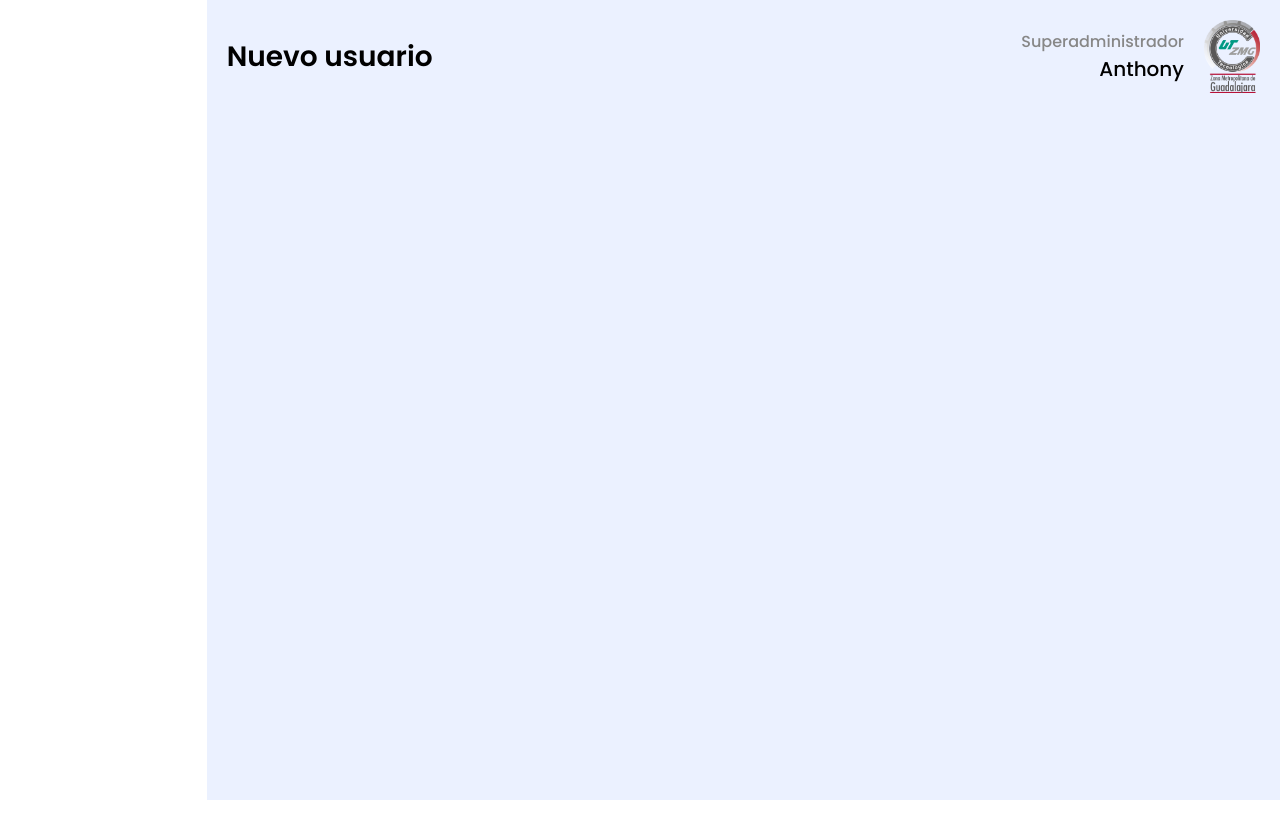
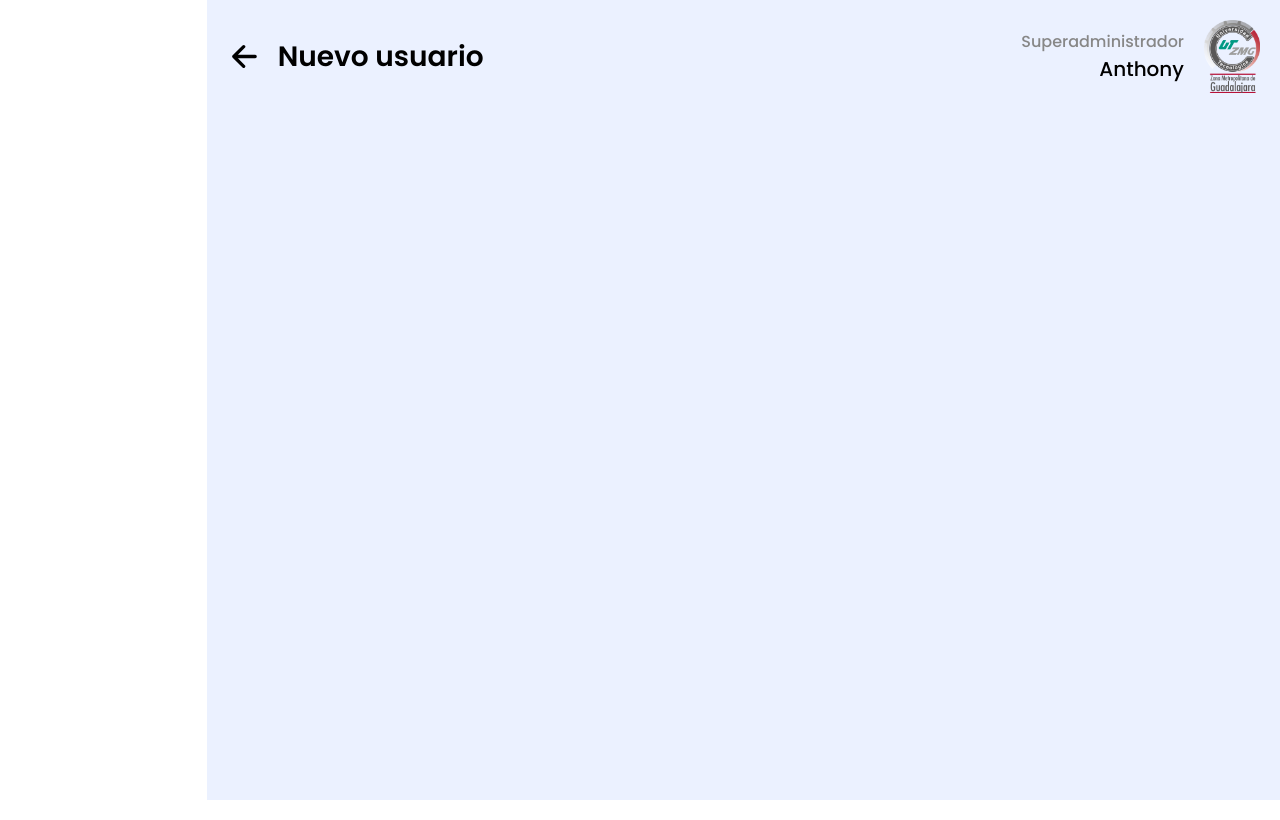
Before and after one commit to CristopherAlvaradoM/busme-client, a Next.js app: page /superadmin/workteam/new-user in a window 1280 px wide. Built offline with nearby package versions, Linux system fonts and the light colour scheme.

Commit message:
reformat code

```diff
--- a/src/app/components/BusmeCardButtonHeader.tsx
+++ b/src/app/components/BusmeCardButtonHeader.tsx
@@ -1,5 +1,5 @@
 import Link from "next/link";
-import { IconBaseProps } from "react-icons"; // Importa IconBaseProps para definir el tipo del ícono
+import {IconBaseProps} from "react-icons"; // Importa IconBaseProps para definir el tipo del ícono
 
 interface BusmeCardButtonHeaderProps {
     subtitle: string;
@@ -8,13 +8,13 @@ interface BusmeCardButtonHeaderProps {
     icon: React.ComponentType<IconBaseProps>; // Define el tipo del ícono
 }
 
-const BusmeCardButtonHeader: React.FC<BusmeCardButtonHeaderProps> = ({ subtitle, to, buttonText, icon: Icon }) => {
+const BusmeCardButtonHeader: React.FC<BusmeCardButtonHeaderProps> = ({subtitle, to, buttonText, icon: Icon}) => {
     return (
         <div className="p-5 flex justify-between items-center">
             <h1 className="subtitle-text">{subtitle}</h1>
             <Link href={to}>
                 <div className="flex items-center justify-center button-secondary button-secondary-hover">
-                    <Icon className="mr-3 w-[20px] h-[20px]" />
+                    <Icon className="mr-3 w-[20px] h-[20px]"/>
                     <p>{buttonText}</p>
                 </div>
             </Link>
--- a/src/app/superadmin/workteam/new-user/page.tsx
+++ b/src/app/superadmin/workteam/new-user/page.tsx
@@ -1,9 +1,13 @@
 import BusmePageHeader from "@/app/components/BusmePageHeader";
 
 export default function NewUserPage() {
-  return (
-    <div>
-      <BusmePageHeader rol={"Superadministrador"} title={"Nuevo usuario"} username={"Anthony"}/>
-    </div>
-  );
+    return (
+        <div>
+            <BusmePageHeader rol={"Superadministrador"} title={"Nuevo usuario"} username={"Anthony"}
+                             showBackIcon={true}/>
+            <div>
+
+            </div>
+        </div>
+    );
 }
```
Also changed, not shown: src/app/components/BusmePageHeader.tsx (+5 -3 lines), src/app/components/BusmeTable.tsx (+7 -5 lines).
